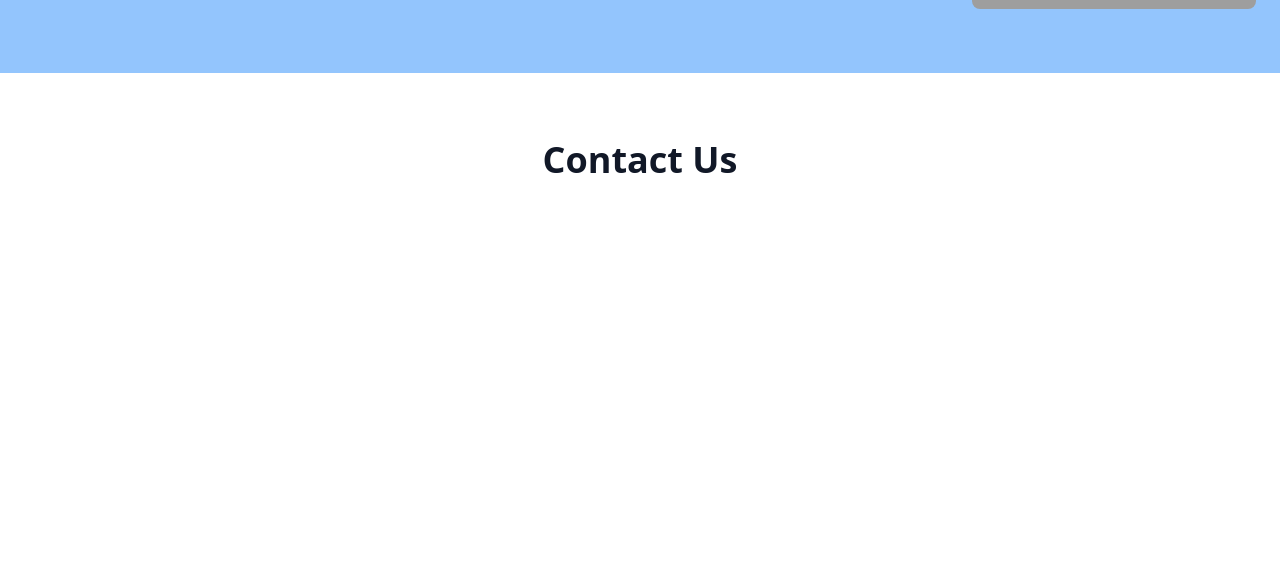
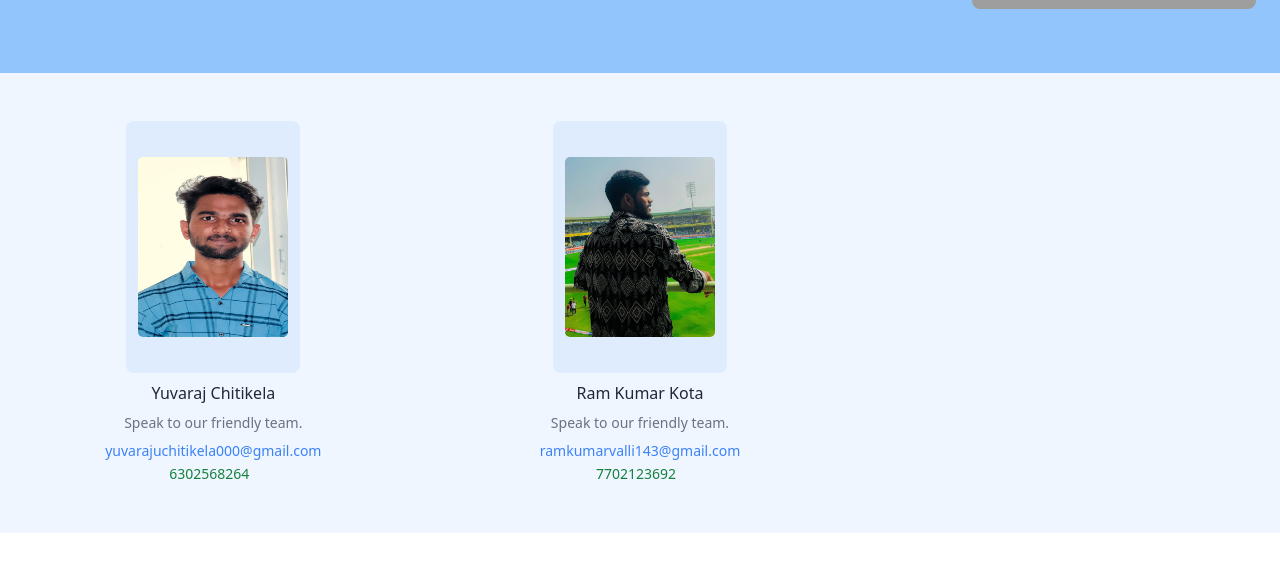
Before and after one commit to RamKumar726/expense-tracker, a React (Create React App) app: page / in a window 1280 px wide. Shown: the part 1360-1931 px from the top of the page. Before the commit the page ends 1718 px from the top, so only its background shows below. Built offline with nearby package versions, Linux system fonts and the light colour scheme; no server answers; grey boxes are pictures that could not be loaded.

Commit message:
Updated files with new changes

```diff
--- a/src/pages/contact.tsx
+++ b/src/pages/contact.tsx
@@ -15,6 +15,8 @@ export default function ContactPage(){
         <div className="grid grid-cols-1 gap-12 mt-10 lg:grid-cols-3 sm:grid-cols-2 ">
             <div className="p-4 rounded-lg bg-blue-50 md:p-6 dark:bg-gray-800">
                 <span className="inline-block p-3 text-blue-500 rounded-lg bg-blue-100/80 dark:bg-gray-700">
+            <a href="https://wa.me/+916302568264?text=Hi...! Mr.YuvaRaj I Recently  visited your website.." className="text-green-700 bg-primary-700 hover:bg-primary-800 focus:ring-4 focus:ring-primary-300 font-medium rounded-lg text-sm px-5 py-2.5 mr-2 mb-2 dark:bg-primary-600 dark:hover:bg-primary-700 focus:outline-none dark:focus:ring-primary-800"><img src={`${process.env.PUBLIC_URL}/images/IMG_20240211_134014.jpg`} alt="Yuvaraj" style={{width: 150 , height: 180 , borderRadius: 5}} /></a>
+
                 </span>
                 <h2 className="mt-2 text-base font-medium text-gray-800 dark:text-white">Yuvaraj Chitikela</h2>
                 <p className="mt-2 text-sm text-gray-500 dark:text-gray-400">Speak to our friendly team.</p>
@@ -25,6 +27,8 @@ export default function ContactPage(){
 
             <div className="p-4 rounded-lg bg-blue-50 md:p-6 dark:bg-gray-800">
                 <span className="inline-block p-3 text-blue-500 rounded-lg bg-blue-100/80 dark:bg-gray-700">
+            <a href="https://wa.me/+917702123692?text=Hi...! Mr.Ram kumar I Recently  visited your website.." className="text-green-700 bg-primary-700 hover:bg-primary-800 focus:ring-4 focus:ring-primary-300 font-medium rounded-lg text-sm px-5 py-2.5 mr-2 mb-2 dark:bg-primary-600 dark:hover:bg-primary-700 focus:outline-none dark:focus:ring-primary-800"><img src={`${process.env.PUBLIC_URL}/images/ram.jpg`} alt="Ram Kumar" style={{width: 150 , height: 180 , borderRadius: 5}} /></a>
+
                 </span>
                 <h2 className="mt-2 text-base font-medium text-gray-800 dark:text-white">Ram Kumar Kota</h2>
                 <p className="mt-2 text-sm text-gray-500 dark:text-gray-400">Speak to our friendly team.</p>
--- a/src/pages/landingPage.tsx
+++ b/src/pages/landingPage.tsx
@@ -1,4 +1,7 @@
 // import { Link } from "react-router-dom";
+
+import { Link } from "react-router-dom";
+
 
 export default function LandingPage(){
 
@@ -11,6 +14,8 @@ export default function LandingPage(){
             <div className="place-self-center mr-auto lg:col-span-7">
                 <h1 className="mb-4 max-w-2xl text-4xl font-extrabold leading-none md:text-5xl xl:text-6xl dark:text-white">Manage Your Expenses Anywhere in Real Time</h1>
                 <p className="mb-6 max-w-2xl font-light text-gray-500 lg:mb-8 md:text-lg lg:text-xl dark:text-gray-400"><q>Watch Your Money Disappear Like Magic... Except You Know Where It Went!</q></p>
+
+
 
             </div>
             <div className="hidden lg:mt-0 lg:col-span-5 lg:flex">
@@ -66,16 +71,33 @@ export default function LandingPage(){
             </div>
         </div>
     </section>
-    <section className="bg-white dark:bg-gray-900">
-        <div className="py-8 px-4 mx-auto max-w-screen-xl sm:py-16 lg:px-6">
-            <div className="mx-auto max-w-screen-sm text-center">
-                <h2 className="mb-4 text-4xl font-extrabold leading-tight text-gray-900 dark:text-white">Contact Us</h2>
-            <div className="grid grid-cols-2 gap-4 mt-8">
+    <div className="grid grid-cols-1 gap-12 lg:grid-cols-3 sm:grid-cols-2 bg-blue-50 md:p-6 dark:bg-gray-800 ">
+            <div className="p-4 rounded-lg bg-blue-50 md:p-6 dark:bg-gray-800">
+                <span className="inline-block p-3 text-blue-500 rounded-lg bg-blue-100/80 dark:bg-gray-700">
+            <a href="https://wa.me/+916302568264?text=Hi...! Mr.YuvaRaj I Recently  visited your website.." className="text-green-700 bg-primary-700 hover:bg-primary-800 focus:ring-4 focus:ring-primary-300 font-medium rounded-lg text-sm px-5 py-2.5 mr-2 mb-2 dark:bg-primary-600 dark:hover:bg-primary-700 focus:outline-none dark:focus:ring-primary-800"><img src={`${process.env.PUBLIC_URL}/images/IMG_20240211_134014.jpg`} alt="Yuvaraj" style={{width: 150 , height: 180 , borderRadius: 5}} /></a>
 
-                </div>
+                </span>
+                <h2 className="mt-2 text-base font-medium text-gray-800 dark:text-white">Yuvaraj Chitikela</h2>
+                <p className="mt-2 text-sm text-gray-500 dark:text-gray-400">Speak to our friendly team.</p>
+                <p className="mt-2 text-sm text-blue-500 dark:text-blue-400">yuvarajuchitikela000@gmail.com</p>
+                <a href="https://wa.me/+916302568264?text=Hi...! Mr.YuvaRaj I Recently  visited your website.." className="text-green-700 bg-primary-700 hover:bg-primary-800 focus:ring-4 focus:ring-primary-300 font-medium rounded-lg text-sm px-5 py-2.5 mr-2 mb-2 dark:bg-primary-600 dark:hover:bg-primary-700 focus:outline-none dark:focus:ring-primary-800">6302568264</a>
+
             </div>
+
+            <div className="p-4 rounded-lg bg-blue-50 md:p-6 dark:bg-gray-800">
+                <span className="inline-block p-3 text-blue-500 rounded-lg bg-blue-100/80 dark:bg-gray-700">
+            <a href="https://wa.me/+917702123692?text=Hi...! Mr.Ram kumar I Recently  visited your website.." className="text-green-700 bg-primary-700 hover:bg-primary-800 focus:ring-4 focus:ring-primary-300 font-medium rounded-lg text-sm px-5 py-2.5 mr-2 mb-2 dark:bg-primary-600 dark:hover:bg-primary-700 focus:outline-none dark:focus:ring-primary-800"><img src={`${process.env.PUBLIC_URL}/images/ram.jpg`} alt="Ram Kumar" style={{width: 150 , height: 180 , borderRadius: 5}} /></a>
+
+                </span>
+                <h2 className="mt-2 text-base font-medium text-gray-800 dark:text-white">Ram Kumar Kota</h2>
+                <p className="mt-2 text-sm text-gray-500 dark:text-gray-400">Speak to our friendly team.</p>
+                <p className="mt-2 text-sm text-blue-500 dark:text-blue-400">ramkumarvalli143@gmail.com</p>
+                <a href="https://wa.me/+917702123692?text=Hi...! Mr.Ram kumar I Recently  visited your website.." className="text-green-700 bg-primary-700 hover:bg-primary-800 focus:ring-4 focus:ring-primary-300 font-medium rounded-lg text-sm px-5 py-2.5 mr-2 mb-2 dark:bg-primary-600 dark:hover:bg-primary-700 focus:outline-none dark:focus:ring-primary-800">7702123692</a>
+
+            </div>
+
+
         </div>
-    </section>
 </body>
     )
 
```
Also changed, not shown: public/Images/IMG_20240211_134014.jpg (added), public/Images/ram.jpg (added).
